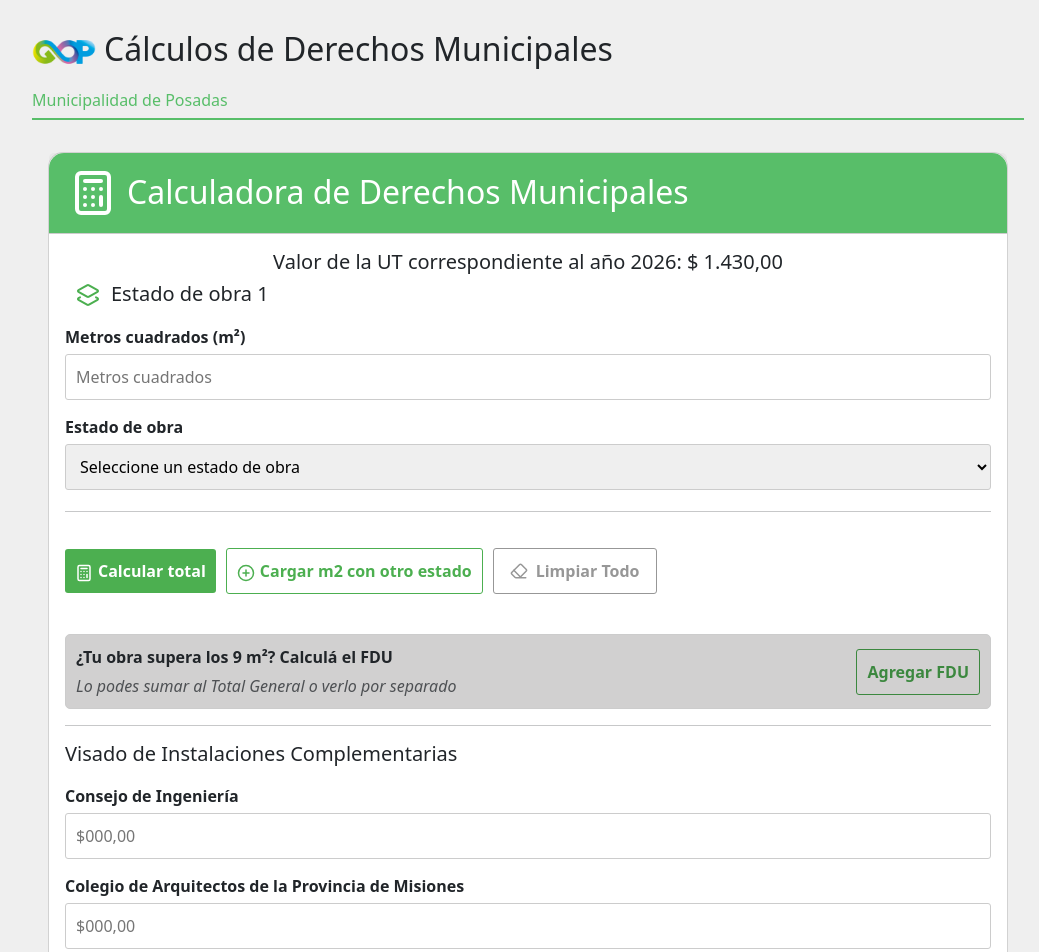
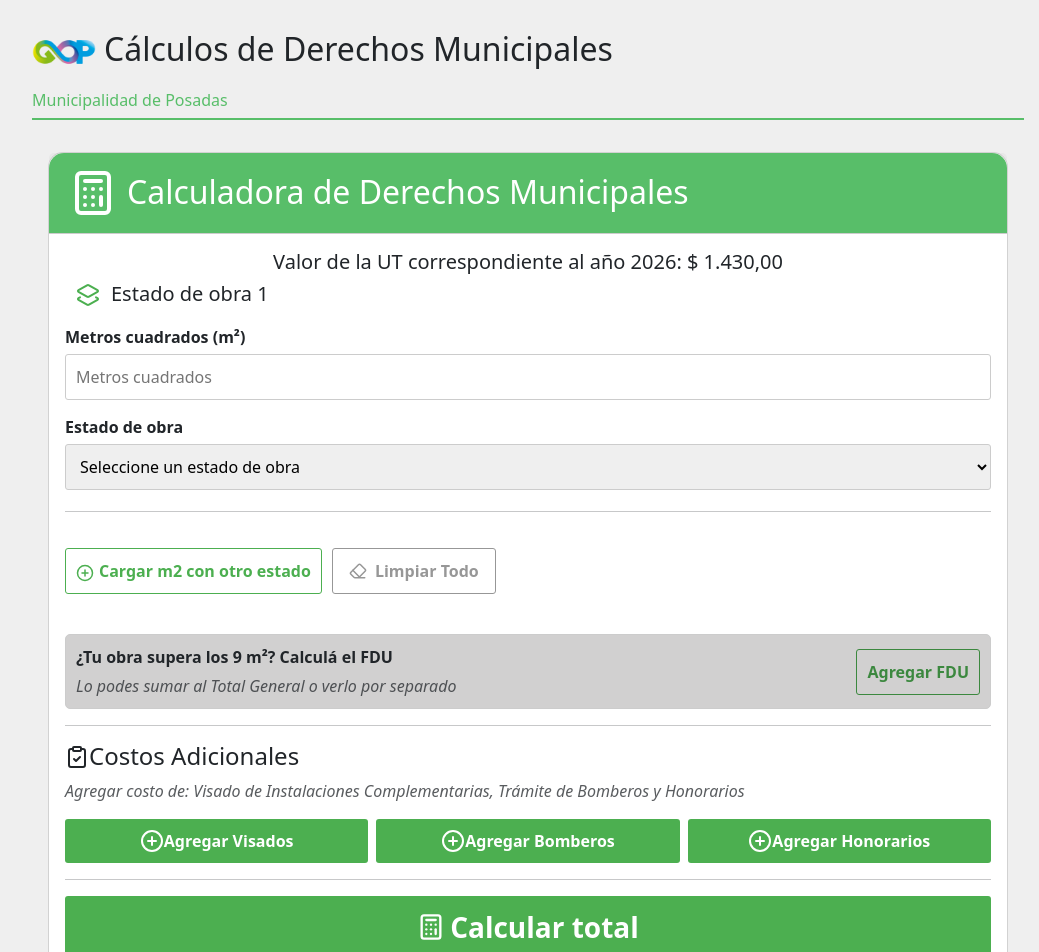
Before and after one commit to Reinert-Lucas/calculadora-muni, a React (Vite) app in the folder cliente/: page / in a window 1280 px wide. Shown: the top 952 px of the page, without its empty margins (112-1151 px from the left). Built offline with nearby package versions, Linux system fonts and the light colour scheme.

Commit message:
Agregados botones para añadir/quitar adicionales

```diff
--- a/cliente/src/components/Form.tsx
+++ b/cliente/src/components/Form.tsx
@@ -3,7 +3,7 @@ import { useRef, useState, type FormEvent } from "react";
 import { calcularTotal, ErrorCalculo, calcularSoloFDU } from "../utils/calculadora";
 import { categorias, FDU_TRAMOS } from "../constants/impuestos";
 import type { ResultadoSoloFDU, Resultado } from "../utils/types";
-import { Layers2Icon, CalculatorIcon, PlusCircleIcon, EraserIcon, TrashIcon, XCircleIcon, Info } from "lucide-react";
+import { Layers2Icon, CalculatorIcon, PlusCircleIcon, EraserIcon, TrashIcon, XCircleIcon, Info, ClipboardCheckIcon } from "lucide-react";
 import ResultadosDetalle from "./ResultadosDetalle";
 import ResultadosFDUDetalle from "./ResultadosFDUDetalle";
 
@@ -24,6 +24,9 @@ function Form() {
   const [fdu, setFdu] = useState(FDU_INICIAL);
   const [costos, setCostos] = useState(COSTOS_INICIALES);
   const [mostrarFdu, setMostrarFdu] = useState(false);
+  const [mostrarColegios, setMostrarColegios] = useState(false);
+  const [mostrarBomberos, setMostrarBomberos] = useState(false);
+  const [mostrarHonorarios, setMostrarHonorarios] = useState(false);
   const [resultados, setResultados] = useState<Resultado | null>(null);
   const [resultadosFDU, setResultadosFDU] = useState<ResultadoSoloFDU | null>(null);
   const [error, setError] = useState<string | null>(null);
@@ -52,6 +55,9 @@ function Form() {
     setFdu(FDU_INICIAL);
     setCostos(COSTOS_INICIALES);
     setMostrarFdu(false);
+    setMostrarBomberos(false)
+    setMostrarColegios(false)
+    setMostrarHonorarios(false)
     setResultados(null);
     setResultadosFDU(null)
     setError(null);
@@ -75,11 +81,11 @@ function Form() {
           sup_12: mostrarFdu ? Number(fdu.sup_12) || 0 : 0,
         },
         {
-          // Costos extra
-          colegio1: Number(costos.colegio1) || 0,
-          colegio2: Number(costos.colegio2) || 0,
-          honorarios: Number(costos.honorarios) || 0,
-          bomberos: Number(costos.bomberos) || 0,
+          // Costos extra, si estan ocultos, no se suman
+          colegio1: mostrarColegios ? Number(costos.colegio1) || 0 : 0,
+          colegio2: mostrarColegios ? Number(costos.colegio2) || 0 : 0,
+          honorarios: mostrarHonorarios ? Number(costos.honorarios) || 0 : 0,
+          bomberos: mostrarBomberos ? Number(costos.bomberos) || 0 : 0,
         },
       );
       setResultados(resultado);
@@ -180,10 +186,6 @@ function Form() {
 
         {/* Botones principales */}
         <section className="botones-section">
-          <button type="submit">
-            <CalculatorIcon size={18} className="btn-icon" />
-            Calcular total
-          </button>
           <button type="button" onClick={agregarSeccion} className="agregar-seccion-btn">
             <PlusCircleIcon size={18} className="btn-icon" />
             Cargar m2 con otro estado
@@ -285,6 +287,44 @@ function Form() {
           </button>
         </section>
         <hr />
+        <section>
+          <h4 className="adicionales-title">
+            <ClipboardCheckIcon />Costos Adicionales
+          </h4>
+          <p className="text-muted fst-italic">Agregar costo de: Visado de Instalaciones Complementarias, Trámite de Bomberos y Honorarios</p>
+          <section className="adicionales-btns-section">
+            <button
+              type="button"
+              onClick={() => setMostrarColegios((v) => !v)}
+              className={`adicionales-toggle-btn-${mostrarColegios ? "ocultar" : "mostrar"}`}
+              aria-expanded={mostrarColegios}
+            >
+              {mostrarColegios ? <TrashIcon /> : <PlusCircleIcon />}
+              {mostrarColegios ? "Quitar Visados" : "Agregar Visados"}
+            </button>
+            <button
+              type="button"
+              onClick={() => setMostrarBomberos((v) => !v)}
+              className={`adicionales-toggle-btn-${mostrarBomberos ? "ocultar" : "mostrar"}`}
+              aria-expanded={mostrarBomberos}
+            >
+              {mostrarBomberos ? <TrashIcon /> : <PlusCircleIcon />}
+              {mostrarBomberos ? "Quitar Bomberos" : "Agregar Bomberos"}
+            </button>
+            <button
+              type="button"
+              onClick={() => setMostrarHonorarios((v) => !v)}
+              className={`adicionales-toggle-btn-${mostrarHonorarios ? "ocultar" : "mostrar"}`}
+              aria-expanded={mostrarHonorarios}
+            >
+              {mostrarHonorarios ? <TrashIcon /> : <PlusCircleIcon />}
+              {mostrarHonorarios ? "Quitar Honorarios" : "Agregar Honorarios"}
+            </button>
+          </section>
+        </section>
+        <hr />
+        {mostrarColegios ? (
+          <>
             <section className="colegios-section">
               <h5>
                 Visado de Instalaciones Complementarias
@@ -313,6 +353,10 @@ function Form() {
               />
             </section>
             <hr />
+          </>
+        ) : [costos.colegio1 = "", costos.colegio2 = ""]}
+        {mostrarBomberos ? (
+          <>
             <section className="bomberos-section">
               <h5>
                 Bomberos
@@ -330,6 +374,10 @@ function Form() {
               />
             </section>
             <hr />
+          </>
+        ) : costos.bomberos = ""}
+        {mostrarHonorarios ? (
+          <>
             <section className="honorarios-section">
               <h5>
                 Honorarios del Profesional a Cargo
@@ -346,6 +394,14 @@ function Form() {
                 onChange={(e) => setCostos({ ...costos, honorarios: e.target.value })}
               />
             </section>
+            <hr />
+          </>
+        ) : costos.honorarios = ""}
+        <button type="submit" className="sbmt-btn fs-3">
+          <CalculatorIcon size={28} className="btn-icon" />
+          Calcular total
+        </button>
+        <hr />
       </form>
       {resultados && <ResultadosDetalle resultados={resultados} />}
       {resultadosFDU && <ResultadosFDUDetalle resultados={resultadosFDU} />}
--- a/cliente/src/css/calculadora.css
+++ b/cliente/src/css/calculadora.css
@@ -46,7 +46,7 @@
     align-items: center;
 }
 
-.formulario-obras button:not(.agregar-seccion-btn):not(.fdu-toggle-btn):not(.quitar-seccion-btn):not(.limpiar-btn) {
+.formulario-obras button:not(.agregar-seccion-btn):not(.fdu-toggle-btn):not(.quitar-seccion-btn):not(.limpiar-btn):not(.adicionales-toggle-btn-mostrar):not(.adicionales-toggle-btn-ocultar) {
     width: fit-content;
     padding: 10px;
     background-color: #4CAF50;
@@ -349,6 +349,74 @@
     margin: 1rem 0 0 0;
 }
 
+.adicionales-btns-section {
+    width: 100%;
+    display: flex;
+    justify-content: space-evenly;
+    align-items: center;
+    gap: .5rem;
+}
+
+.adicionales-toggle-btn-ocultar, .adicionales-toggle-btn-mostrar {
+    width: 33%;
+    padding: 10px;
+    color: white;
+    font-weight: bold;
+    border: none;
+    border-radius: 3px;
+    cursor: pointer;
+    display: flex;
+    justify-content: center;
+    align-items: center;
+}
+
+.adicionales-toggle-btn-mostrar {
+    background-color: #4CAF50;
+}
+
+.adicionales-toggle-btn-ocultar {
+    background-color: #c0392b;
+}
+
+.colegios-section, .bomberos-section, .honorarios-section {
+    animation: aparecer 450ms ease-out both;
+}
+
+.adicionales-title {
+    width: 100%;
+    display: flex;
+    justify-content: flex-start;
+    align-items: center;
+}
+
+.sbmt-btn {
+    width: 100% !important;
+    display: flex;
+    justify-content: center;
+    align-items: center;
+}
+@keyframes aparecer {
+    from {
+        opacity: 0;
+        transform: translateY(12px);
+    }
+
+    to {
+        opacity: 1;
+        transform: translateY(0);
+    }
+}
+
+@media (max-width: 768px) {
+    .adicionales-btns-section {
+        flex-direction: column;
+        gap: .5rem;
+    }
+    .adicionales-toggle-btn-mostrar, .adicionales-toggle-btn-ocultar {
+        width: 100%;
+    }
+}
+
 @media (max-width: 576px) {
 
     /* Botones principales a lo ancho */
```
Lines whose indentation alone changed are shown as unchanged.
